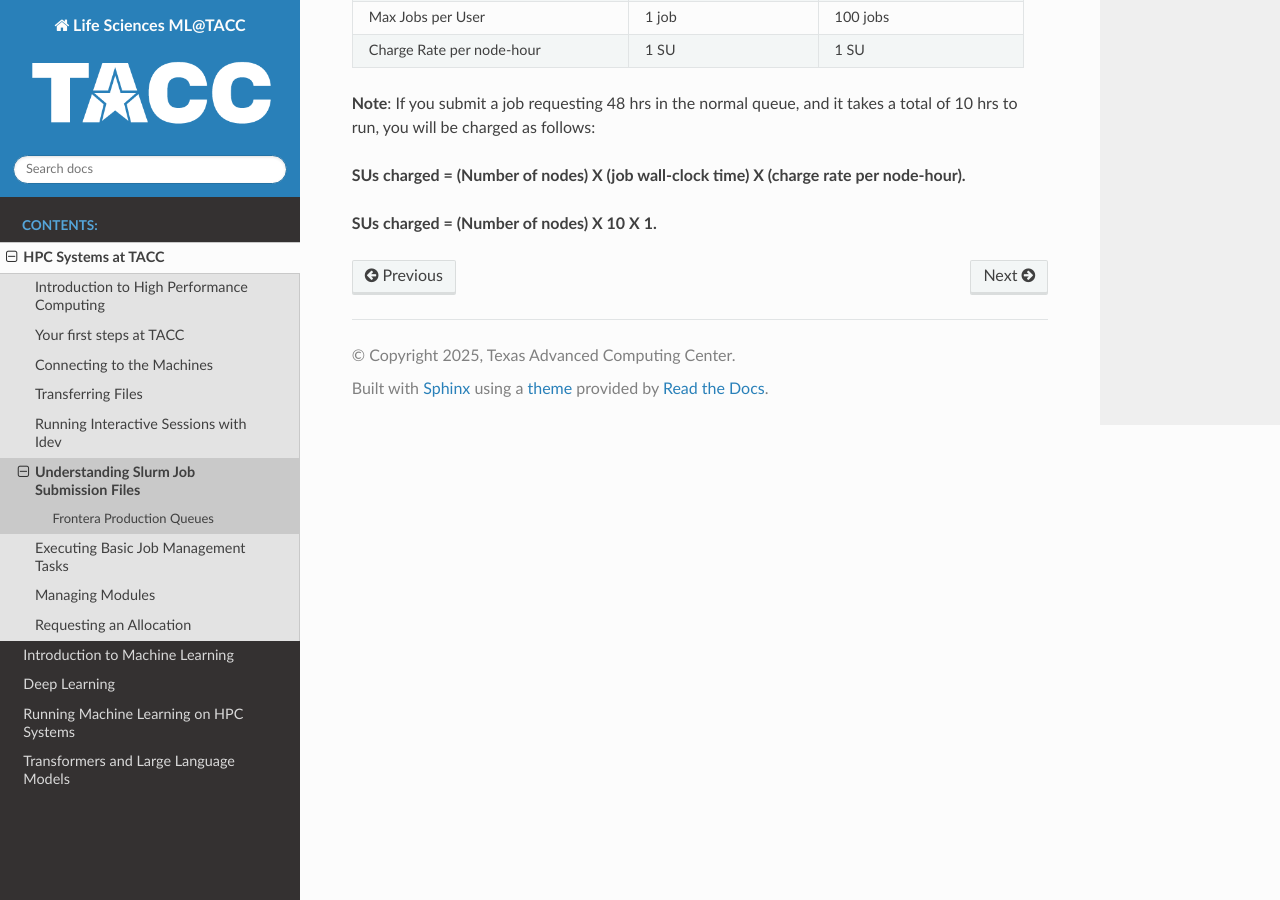
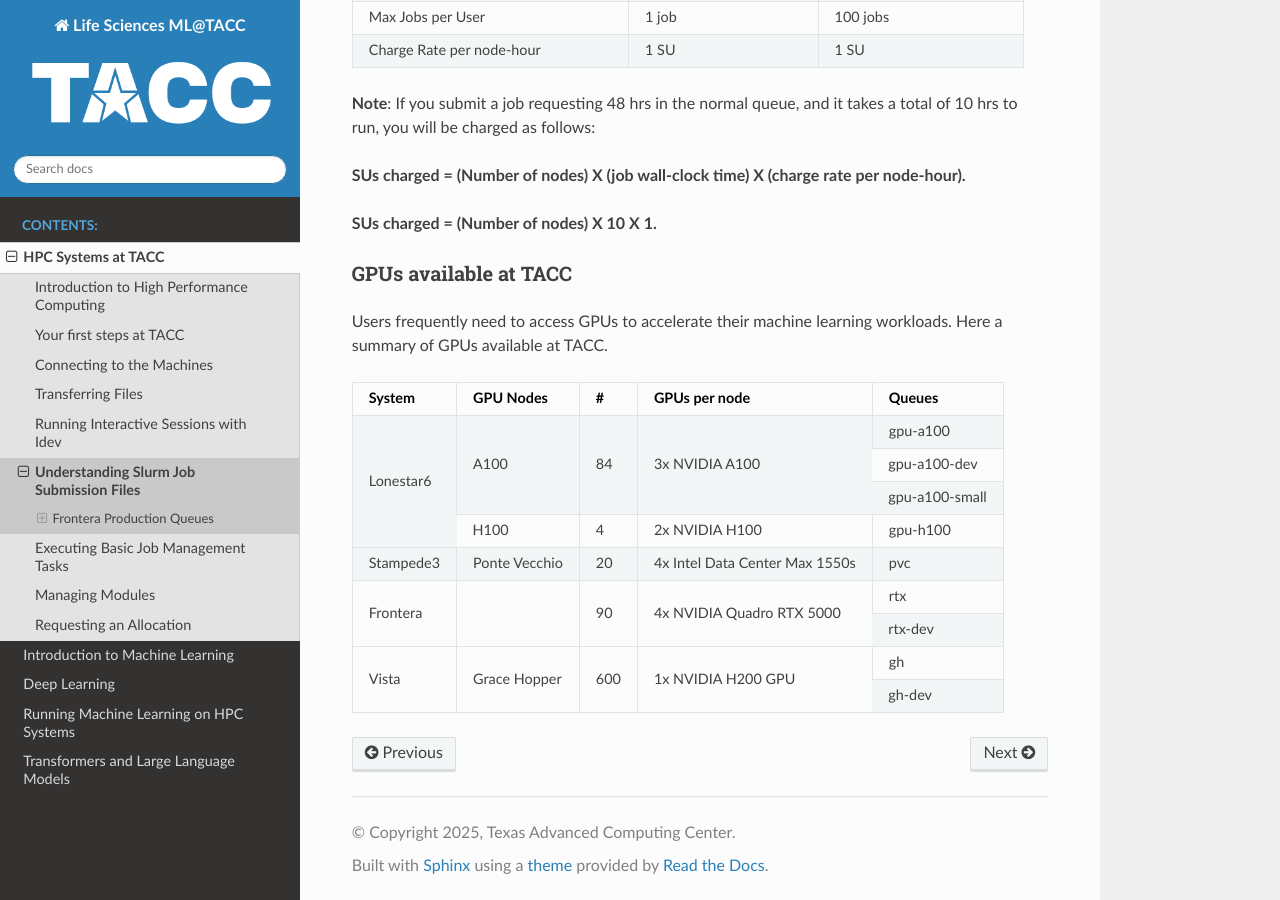
Before and after one commit to lconcia/life_sciences_ml_at_tacc, a Sphinx documentation site: the page built from docs/section1/06_understanding.rst, in a window 1280 px wide and 900 px high, scrolled down 1848 px. Built offline with Sphinx 7.4.7 and the Read the Docs theme 3.1.0, drawn with Linux system fonts in a browser that asks for light colours.

Commit message:
Gpu table 2 (#20)
* Finalized day1 introduction
* Added GPUs table

---------

Co-authored-by: lconcia <lconcia@wireless-10-155-214-40.public.utexas.edu>
Co-authored-by: lconcia <lconcia@wireless-10-155-26-24.public.utexas.edu>
Co-authored-by: lconcia <lconcia@wireless-10-147-81-240.public.utexas.edu>

```diff
--- a/docs/section1/06_understanding.rst
+++ b/docs/section1/06_understanding.rst
@@ -73,3 +73,33 @@
 **SUs charged = (Number of nodes) X (job wall-clock time) X (charge rate per node-hour).**
 
 **SUs charged = (Number of nodes) X 10 X 1.**
+
+
+
+GPUs available at TACC
+^^^^^^^^^^^^^^^^^^^^^^
+
+Users frequently need to access GPUs to accelerate their machine learning workloads.
+Here a summary of GPUs available at TACC.
+
++--------------------------+---------------+-----------------+---------------------------------+-------------------------------------------------+
+| System                   | GPU Nodes     |         #       |      GPUs per node              |     Queues                                      |
++==========================+===============+=================+=================================+=================================================+
+| Lonestar6                |   A100        |    84           | 3x NVIDIA A100                  | gpu-a100                                        |
++                          +               +                 +                                 +-------------------------------------------------+
+|                          |               |                 |                                 | gpu-a100-dev                                    |
++                          +               +                 +                                 +-------------------------------------------------+
+|                          |               |                 |                                 | gpu-a100-small                                  |
++                          +---------------+-----------------+---------------------------------+-------------------------------------------------+
+|                          |   H100        |       4         | 2x NVIDIA H100                  | gpu-h100                                        |
++--------------------------+---------------+-----------------+---------------------------------+-------------------------------------------------+
+| Stampede3                | Ponte Vecchio |      20         | 4x Intel Data Center Max 1550s  |     pvc                                         |
++--------------------------+---------------+-----------------+---------------------------------+-------------------------------------------------+
+| Frontera                 |               |      90         | 4x NVIDIA Quadro RTX 5000       |   rtx                                           |
++                          +               +                 +                                 +-------------------------------------------------+
+|                          |               |                 |                                 |   rtx-dev                                       |
++--------------------------+---------------+-----------------+---------------------------------+-------------------------------------------------+
+| Vista                    | Grace Hopper  |      600        | 1x NVIDIA H200 GPU              |   gh                                            |
++                          +               +                 +                                 +-------------------------------------------------+
+|                          |               |                 |                                 |   gh-dev                                        |
++--------------------------+---------------+-----------------+---------------------------------+-------------------------------------------------+
```
Also changed, not shown: docs/section1/02_first_steps.rst (+7 -3 lines).
